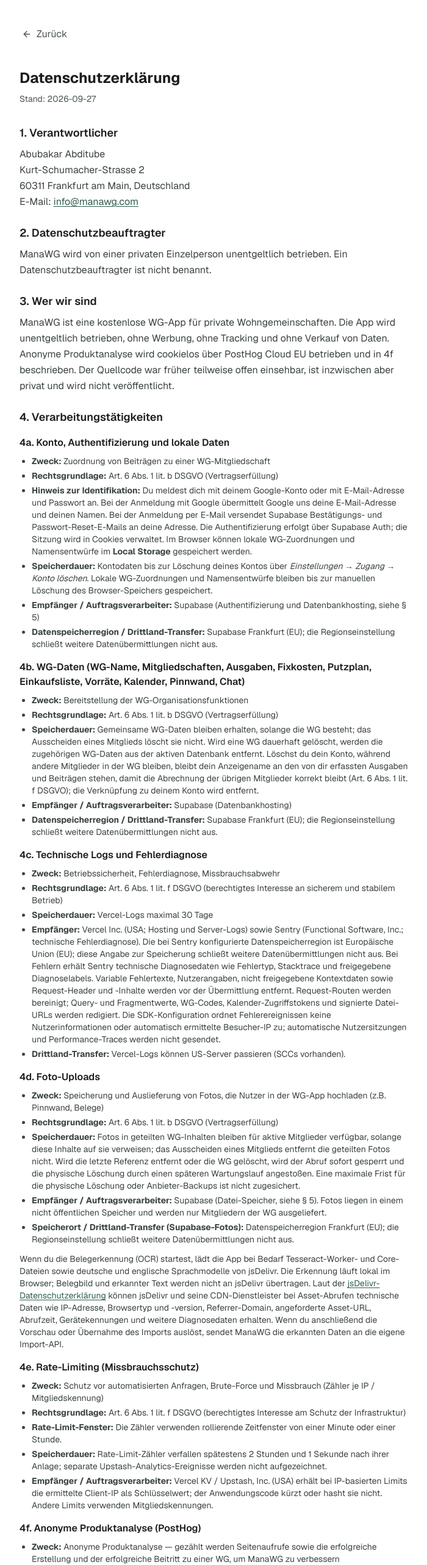
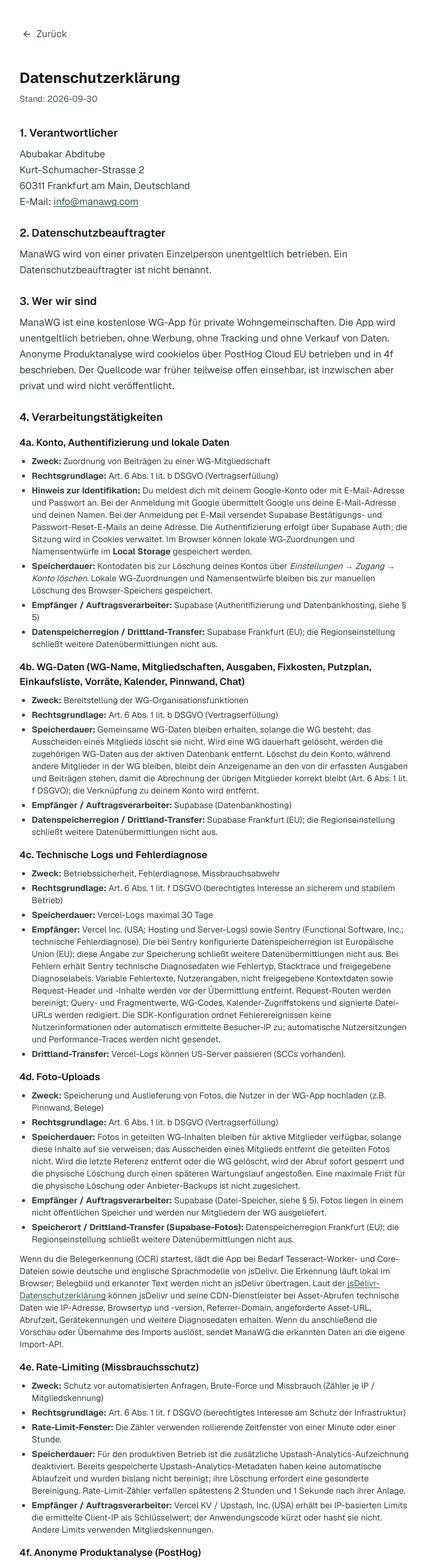
Before and after one commit to Abuarchiv/manawg-landing, a Next.js app: page /datenschutz in a window 1280 px wide. Shown: the top 2566 px of the page at 61% size, without its empty margins (288-988 px from the left). Built offline with nearby package versions, Linux system fonts and the light colour scheme; no server answers.

Commit message:
docs: clarify analytics retention and image deletion timing

```diff
--- a/src/app/datenschutz/page.tsx
+++ b/src/app/datenschutz/page.tsx
@@ -25,7 +25,7 @@ export default function DatenschutzPage() {
 				</Link>
 
 				<h1 className="text-2xl font-bold text-[var(--text-1)] mb-2">Datenschutzerklärung</h1>
-				<p className="text-sm text-[var(--text-3)] mb-8">Stand: 2026-09-27</p>
+				<p className="text-sm text-[var(--text-3)] mb-8">Stand: 2026-09-30</p>
 
 				<div className="prose prose-sm max-w-none text-[var(--text-2)] space-y-6 leading-relaxed [&_a]:text-[var(--accent)] [&_a]:underline [&_a]:underline-offset-2 [&_a:focus-visible]:outline-none [&_a:focus-visible]:ring-2 [&_a:focus-visible]:ring-[var(--accent)] [&_a:focus-visible]:rounded-sm">
 					{/* 1. Verantwortlicher */}
@@ -234,9 +234,11 @@ export default function DatenschutzPage() {
 								von einer Minute oder einer Stunde.
 							</li>
 							<li>
-								<strong>Speicherdauer:</strong> Rate-Limit-Zähler verfallen spätestens 2 Stunden und
-								1 Sekunde nach ihrer Anlage; separate Upstash-Analytics-Ereignisse werden nicht
-								aufgezeichnet.
+								<strong>Speicherdauer:</strong> Für den produktiven Betrieb ist die zusätzliche
+								Upstash-Analytics-Aufzeichnung deaktiviert. Bereits gespeicherte
+								Upstash-Analytics-Metadaten haben keine automatische Ablaufzeit und wurden bislang
+								nicht bereinigt; ihre Löschung erfordert eine gesonderte Bereinigung.
+								Rate-Limit-Zähler verfallen spätestens 2 Stunden und 1 Sekunde nach ihrer Anlage.
 							</li>
 							<li>
 								<strong>Empfänger / Auftragsverarbeiter:</strong> Vercel KV / Upstash, Inc. (USA)
@@ -405,13 +407,15 @@ export default function DatenschutzPage() {
 							<li>
 								<strong>Art. 17 DSGVO</strong> — Löschung. Du kannst dein Konto jederzeit selbst
 								über <em>Einstellungen → Zugang → Konto löschen</em> löschen. Dabei werden deine
-								Anmeldedaten gelöscht und du verlässt alle WGs; WGs, in denen du allein warst,
-								werden vollständig gelöscht. In WGs mit weiteren Mitgliedern bleibt dein Anzeigename
-								an deinen bisherigen Beiträgen stehen (siehe 4b). Die Erstellerin oder der Ersteller
-								einer WG kann sie über <em>Einstellungen → Zugang → WG dauerhaft löschen</em>{' '}
-								unwiderruflich entfernen. Dabei werden alle Mitglieder, Ausgaben, Listen, Aufgaben
-								und Pinnwand-Beiträge der WG sowie alle zugehörigen Bilder sofort gelöscht.
-								Zusätzlich kann eine weitergehende Löschung per E-Mail an{' '}
+								Anmeldedaten gelöscht und du verlässt alle WGs; Daten alleiniger WGs werden aus der
+								aktiven Datenbank entfernt (für zugehörige Fotos siehe 4d). In WGs mit weiteren
+								Mitgliedern bleibt dein Anzeigename an deinen bisherigen Beiträgen stehen (siehe
+								4b). Die Erstellerin oder der Ersteller einer WG kann sie über{' '}
+								<em>Einstellungen → Zugang → WG dauerhaft löschen</em> unwiderruflich entfernen.
+								Dabei werden alle Mitglieder, Ausgaben, Listen, Aufgaben und Pinnwand-Beiträge der
+								WG aus der aktiven Datenbank entfernt. Der Abruf zugehöriger Bilder wird sofort
+								gesperrt; ihre physische Löschung erfolgt später (siehe 4d). Zusätzlich kann eine
+								weitergehende Löschung per E-Mail an{' '}
 								<a href="mailto:info@manawg.com" className="break-all">
 									info@manawg.com
 								</a>{' '}
```
